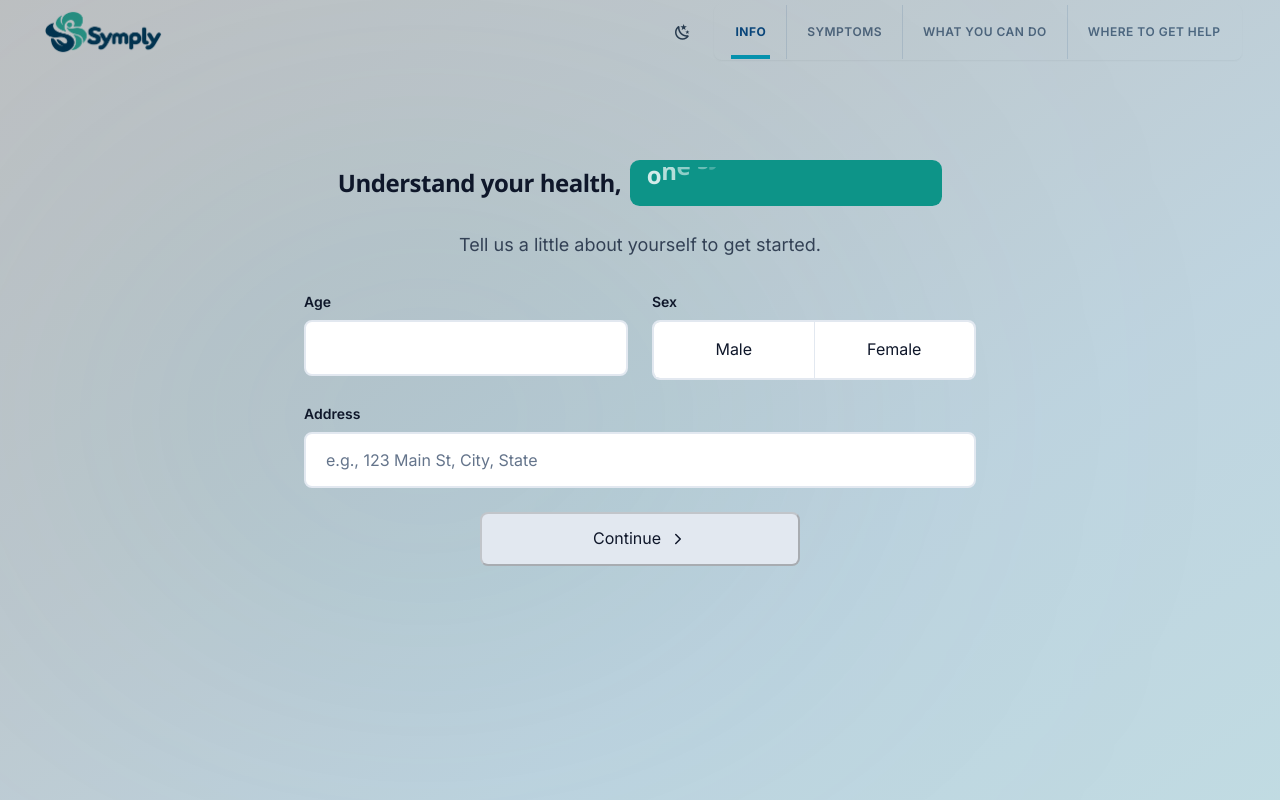
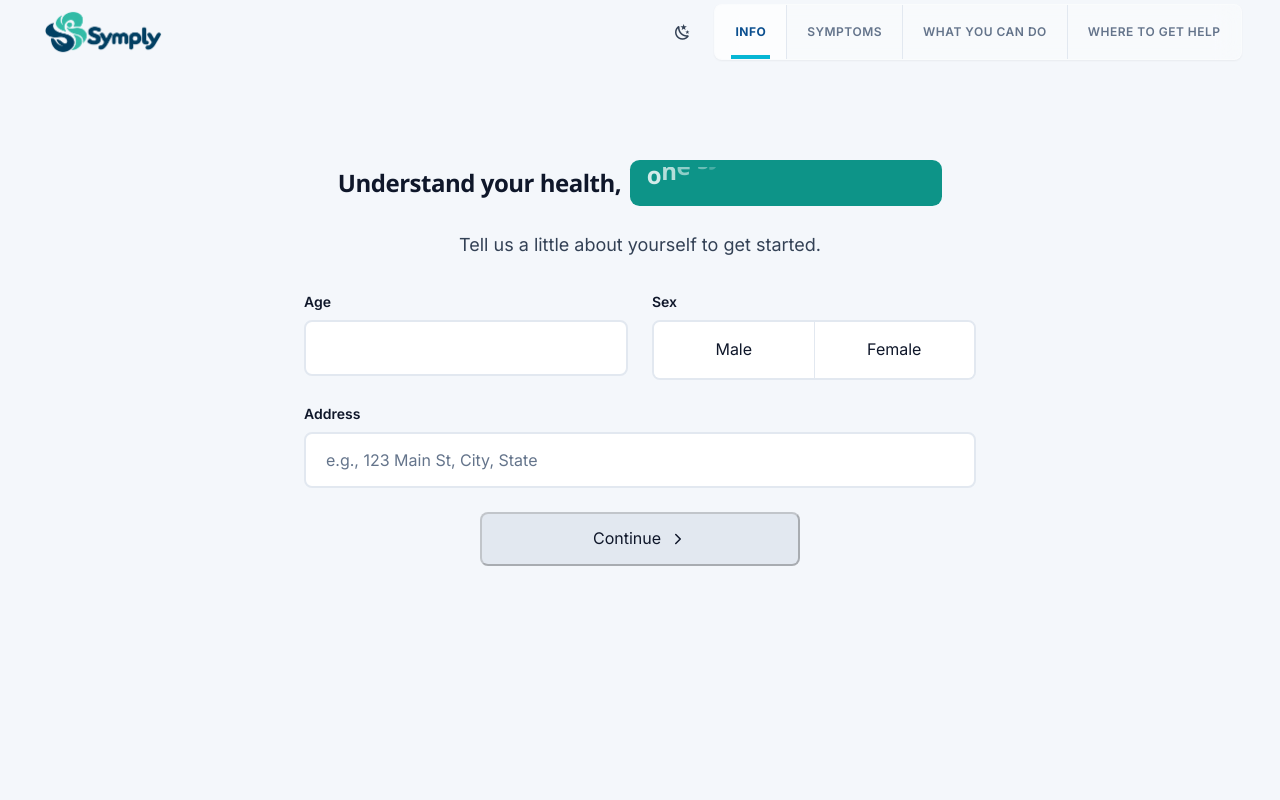
Before and after one commit to Dreimacato/symply, a Nuxt app in the folder symply_frontend/: page / in a window 1280 px wide. Shown: the top 800 px of the page. Built offline with nearby package versions, Linux system fonts and the light colour scheme.

Commit message:
fix: light mode clinical off-white background, neutralize aura frost

```diff
--- a/symply_frontend/app/app.vue
+++ b/symply_frontend/app/app.vue
@@ -37,7 +37,7 @@ const transitionName = computed(() => {
   --symply-primary-dark: #0891B2;
   --symply-primary-light: rgba(6, 182, 212, 0.1);
   --symply-primary-bg: #0B4F8F;
-  --symply-bg-app: #FFFFFF;
+  --symply-bg-app: #F4F7FB;
   --symply-card-bg: #FFFFFF;
   --symply-footer-bg: #edf7f6;
   --symply-border: #E2E8F0;
@@ -83,6 +83,20 @@ body {
   -moz-osx-font-smoothing: grayscale;
   background-color: var(--symply-bg-app);
   color: var(--symply-text-primary);
+}
+
+/* Solid clinical off-white for light mode only */
+:root:not([data-theme='dark']) html,
+:root:not([data-theme='dark']) body {
+  background-color: #F4F7FB !important;
+}
+
+/* Neutralize aura frost layers in light mode only */
+:root:not([data-theme='dark']) .aura-layer-1,
+:root:not([data-theme='dark']) .aura-layer-2 {
+  background: transparent !important;
+  filter: none !important;
+  mix-blend-mode: normal !important;
 }
 
 /* =========================================
```
